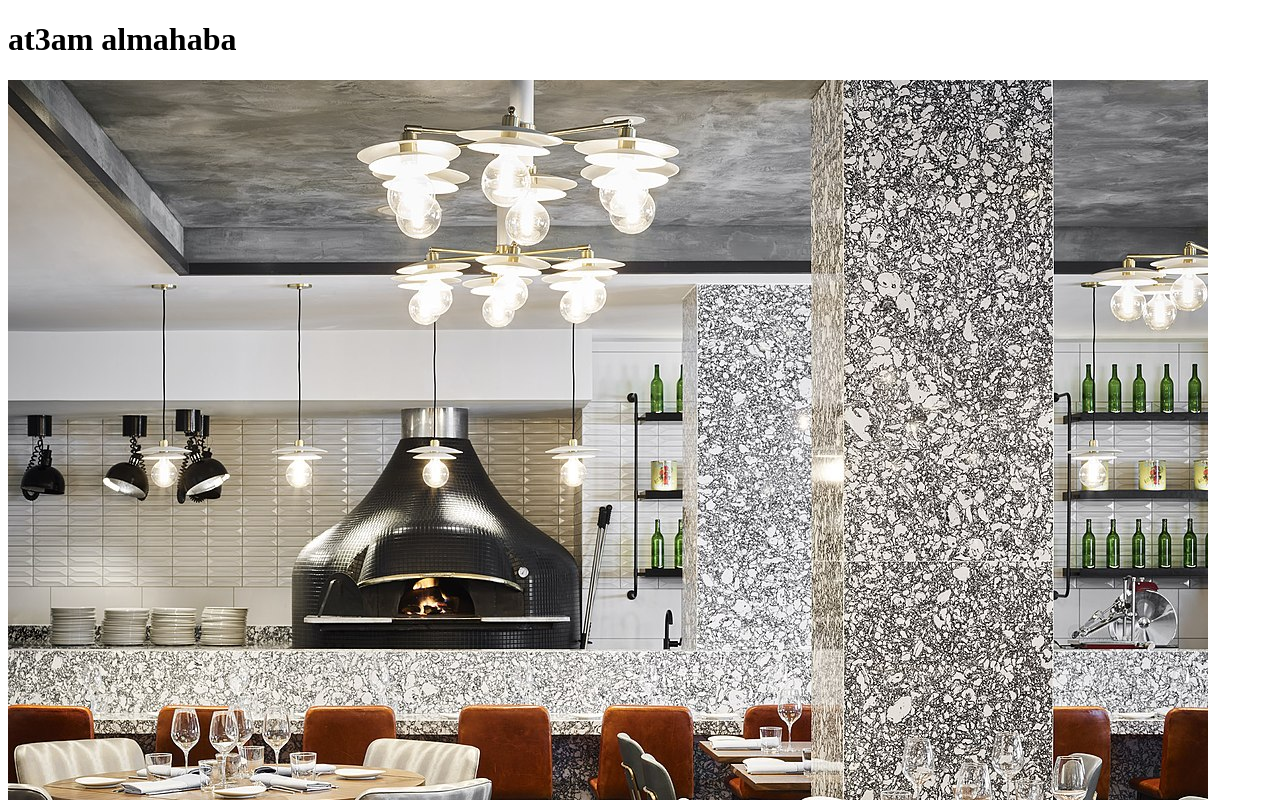
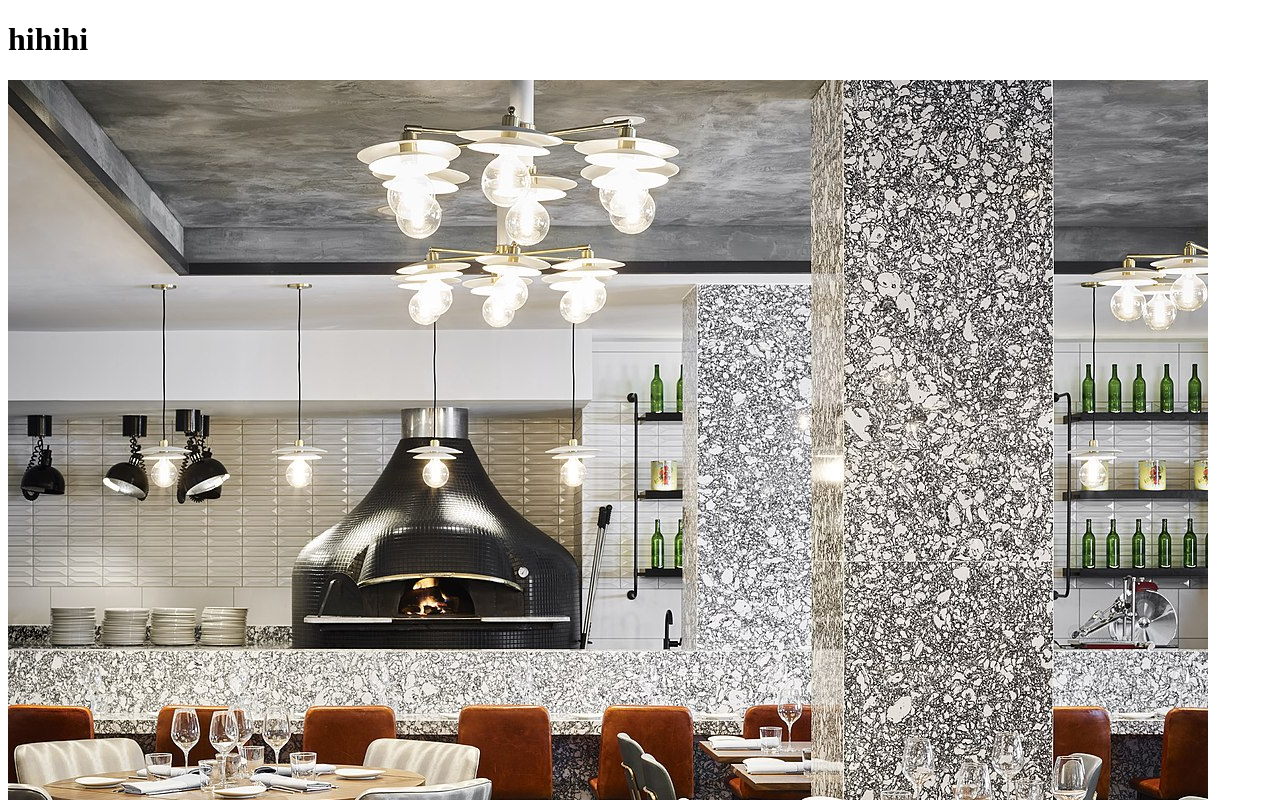
Before and after one commit to TaherBarakat/odin-recipes, a plain HTML site: page index.html in a window 1280 px wide. Shown: the top 800 px of the page. Drawn offline with Linux system fonts and the light colour scheme.

Commit message:
change the index  heading

```diff
--- a/index.html
+++ b/index.html
@@ -7,7 +7,7 @@
     <title>Document</title>
 </head>
 <body>
-    <h1>at3am almahaba</h1>
+    <h1>hihihi</h1>
     <img src="images/Barbieri_-_ViaSophia25668.jpg" alt="">
     <br>
     <hr>
```
